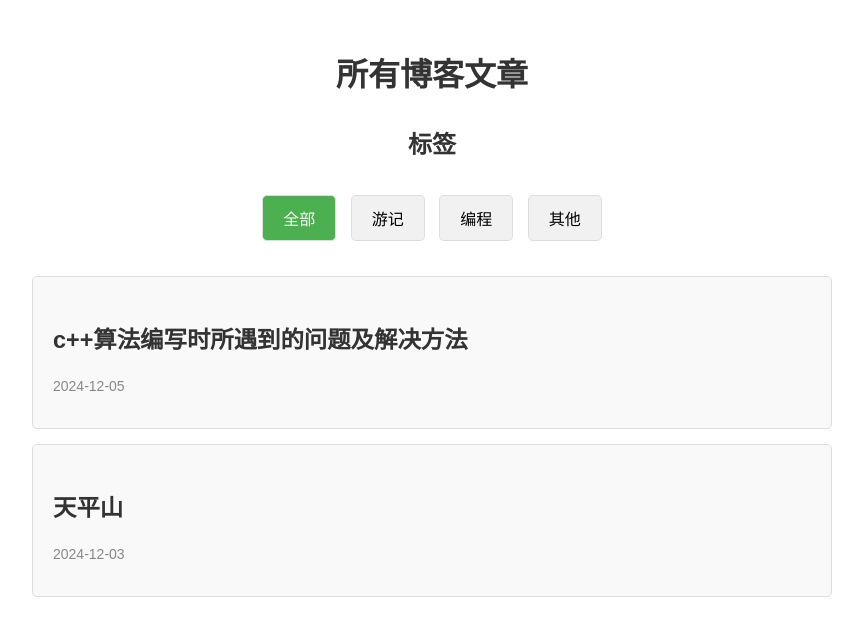
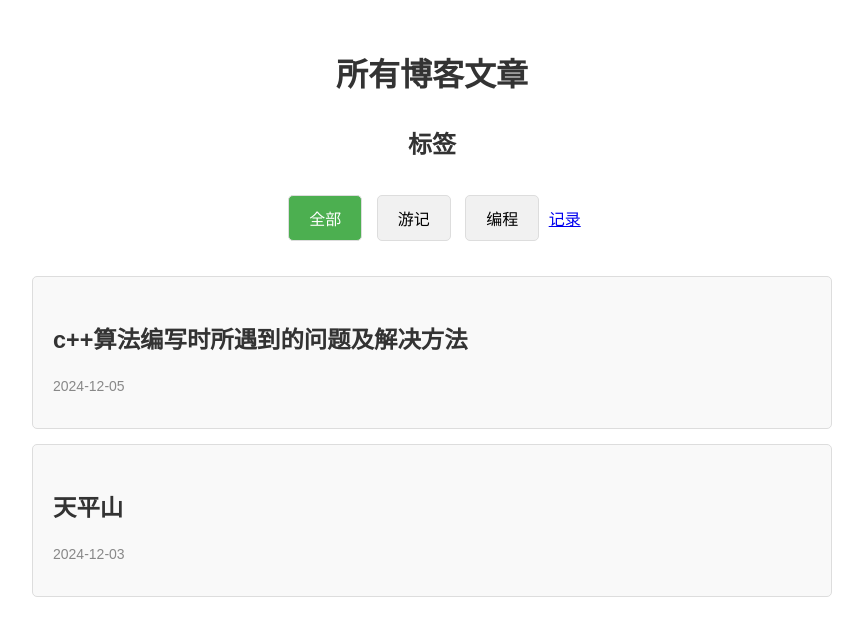
Before and after one commit to Drelov/newpage, a Jekyll site: the page built from all-posts.html, in a window 1280 px wide. Shown: the top 636 px of the page, without its empty margins (208-1071 px from the left). Built offline with Jekyll 4.4.1, drawn with Linux system fonts in a browser that asks for light colours.

Commit message:
Update all-posts.html

```diff
--- a/all-posts.html
+++ b/all-posts.html
@@ -14,7 +14,7 @@ title: 所有博客文章
       {% for tag in site.tags %}
         <button class="tag-button" data-tag="{{ tag[0] }}">{{ tag[0] }}</button>
       {% endfor %}
-      <button class="tag-button" data-tag="other">其他</button>
+      <a href="https://github.com/Drelov/newpage/new/main/_posts" class="button">记录</a>
     </div>
   </section>
 
```
